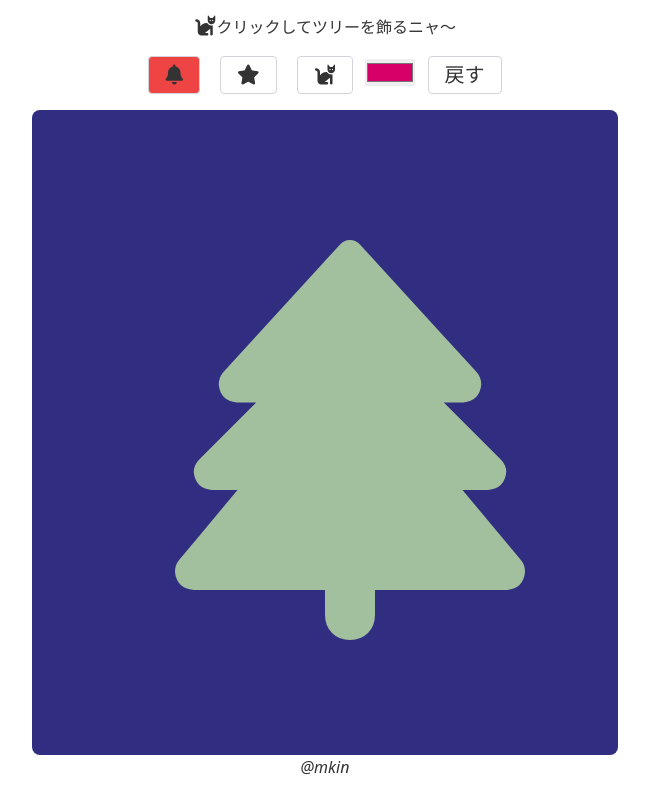
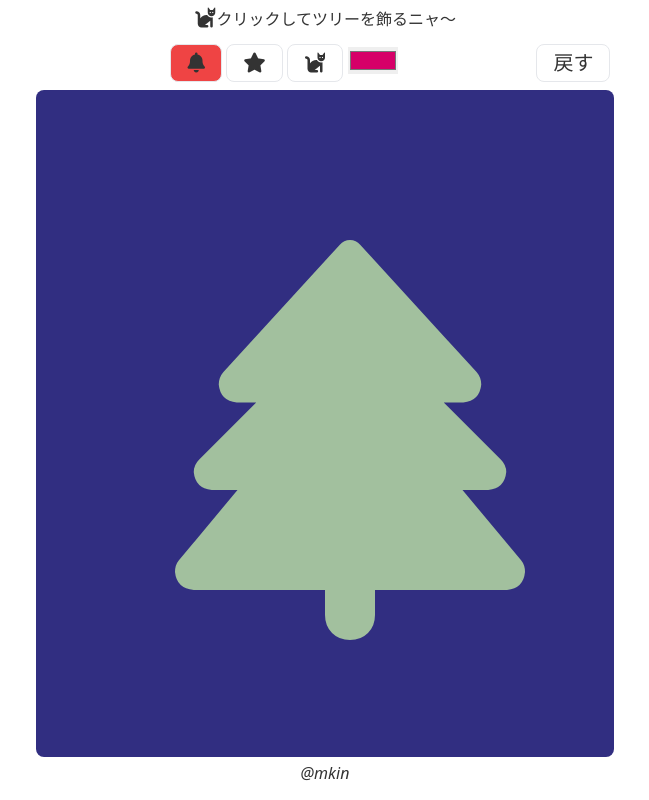
Before and after one commit to Makohan/svelte-christmas-tree, a Svelte app: page / in a window 1280 px wide. Shown: the whole page, without its empty margins (315-964 px from the left). Built offline with nearby package versions, Linux system fonts and the light colour scheme.

Commit message:
fix style

```diff
--- a/public/global.css
+++ b/public/global.css
@@ -7,8 +7,6 @@ body {
 
 body {
   color: #333;
-  margin: 0;
-  padding: 8px;
   box-sizing: border-box;
   font-family: -apple-system, BlinkMacSystemFont, "Segoe UI", Roboto,
     Oxygen-Sans, Ubuntu, Cantarell, "Helvetica Neue", sans-serif;
--- a/src/App.svelte
+++ b/src/App.svelte
@@ -8,6 +8,6 @@
   @tailwind utilities;
 </style>
 
-<main class="text-center p-1 m-auto max-w-prose max-h-full h-5/6">
+<main class="text-center m-auto max-w-prose max-h-full h-5/6">
   <ChristmasTree />
 </main>
--- a/src/components/atoms/Button.svelte
+++ b/src/components/atoms/Button.svelte
@@ -1,6 +1,9 @@
 <script lang="ts">
   export let color;
   export let isActive: boolean;
+  export let classes = "";
+
+  let classValue = `text-xl px-4 py-1 rounded-lg border ${classes}`;
 
   const green = color === "green";
   const yellow = color === "yellow";
@@ -24,7 +27,7 @@
 </style>
 
 <button
-  class="text-xl px-4 py-1 m-2 rounded border border-gray-300"
+  class={classValue}
   on:click
   class:green={green && isActive}
   class:yellow={yellow && isActive}
--- a/src/components/atoms/ColorPicker.svelte
+++ b/src/components/atoms/ColorPicker.svelte
@@ -2,4 +2,4 @@
   export let value: string;
 </script>
 
-<input type="color" id="head" name="head" on:change {value} />
+<input type="color" on:change {value} />
--- a/src/components/common/Header.svelte
+++ b/src/components/common/Header.svelte
@@ -2,7 +2,7 @@
   import Icon from "../atoms/Icon.svelte";
 </script>
 
-<header>
+<header class="p-1">
   <h1>
     <Icon id="cat" />クリックしてツリーを飾るニャ〜
   </h1>
--- a/src/components/containers/ChristmasTreePresentation.svelte
+++ b/src/components/containers/ChristmasTreePresentation.svelte
@@ -2,7 +2,7 @@
   import Button from "../atoms/Button.svelte";
   import ColorPicker from "../atoms/ColorPicker.svelte";
   import Ornament from "../atoms/Icon.svelte";
-  import Canvas from "../common/Canvas.svelte";
+  import Canvas from "../atoms/Canvas.svelte";
   import Footer from "../common/Footer.svelte";
   import Header from "../common/Header.svelte";
 
@@ -22,7 +22,7 @@
 
 <Header />
 
-<div class="m-2">
+<div class="mx-1 my-2">
   <Button on:click={handleClickBell} color="red" isActive={isActiveBell}>
     <Ornament id="bell" />
   </Button>
@@ -33,9 +33,11 @@
     <Ornament id="cat" />
   </Button>
   <ColorPicker on:change={handleChangeColor} value={defaultColor} />
-  <Button on:click={handleClickRollback}>戻す</Button>
+  <Button on:click={handleClickRollback} classes="float-right mr-2">
+    戻す
+  </Button>
 </div>
-<div class="w-full h-full rounded-lg bg-indigo-900">
+<div class="h-full rounded-lg bg-indigo-900 mx-2 mb-1">
   <Canvas on:click={(event) => handleClickCanvas(event)}>
     <slot />
   </Canvas>
```
Also changed, not shown: src/components/atoms/Canvas.svelte (renamed from src/components/common/Canvas.svelte).
